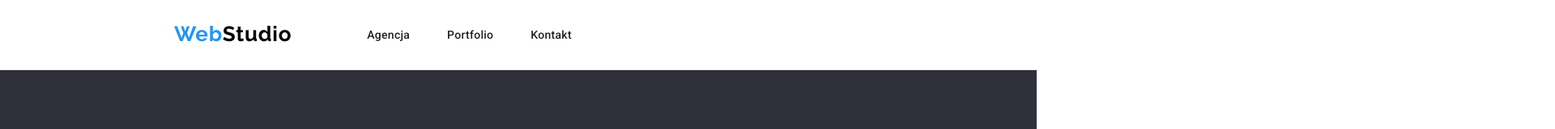
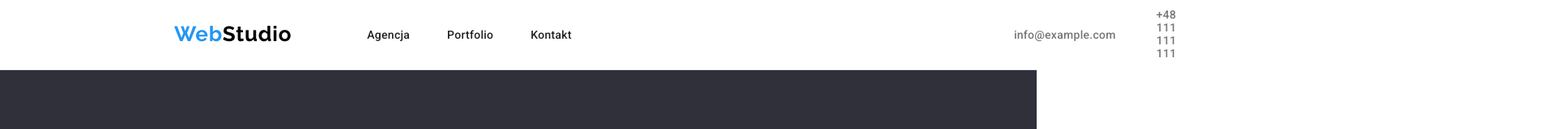
Before and after one commit to FilipGk/goit-markup-hw-03, a plain HTML site: page index.html in a window 1280 px wide. Shown: the top 160 px of the page at 81% size, 1920 px wide, since content can reach past the window. Drawn offline with Linux system fonts and the light colour scheme.

Commit message:
Update styles.css

```diff
--- a/css/styles.css
+++ b/css/styles.css
@@ -327,7 +327,7 @@ h4 {
 }
 
 .header-contact-email {
-  padding-left: 1200px;
+  padding-left: 500px;
 }
 
 .web-color {
```
